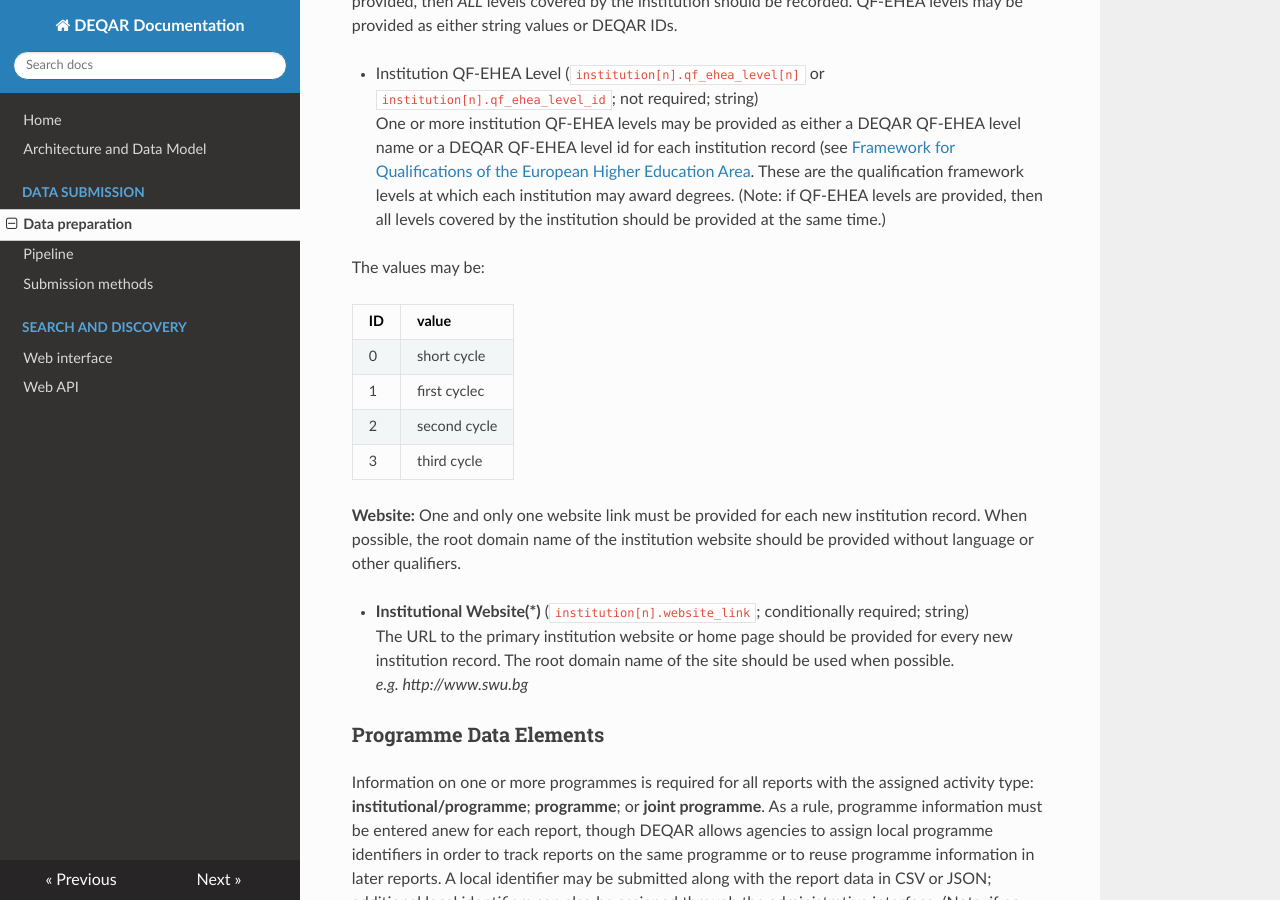
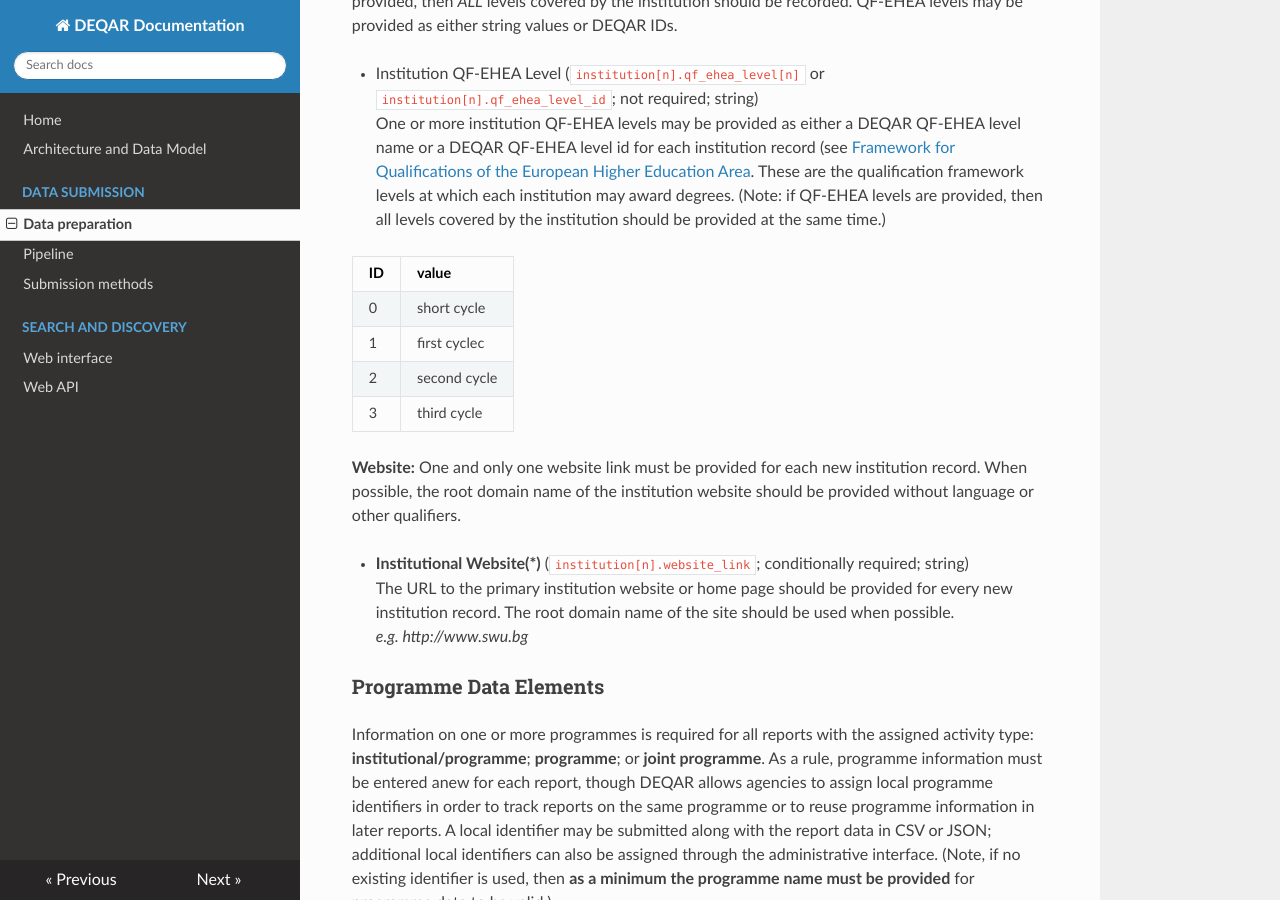
Before and after one commit to EQAR/deqar-docs, an MkDocs documentation site: the page built from docs/submission_object_fields.md, in a window 1280 px wide and 900 px high, scrolled down 6289 px. Built offline with MkDocs 1.6.1, drawn with Linux system fonts in a browser that asks for light colours; nearby versions of some CDN libraries; old or Windows-style settings are respelled for this version of MkDocs.

Commit message:
Update submission_object_fields.md

```diff
--- a/docs/submission_object_fields.md
+++ b/docs/submission_object_fields.md
@@ -163,8 +163,6 @@ The exact latitude and longitude of the institution site or the general latitude
 - Institution QF-EHEA Level (<code>institution[n].qf_ehea_level[n]</code> or <code>institution[n].qf_ehea_level_id</code>; not required; string)
 One or more institution QF-EHEA levels may be provided as either a DEQAR QF-EHEA level name or a DEQAR QF-EHEA level id for each institution record (see [Framework for Qualifications of the European Higher Education Area](http://ecahe.eu/w/index.php/Framework_for_Qualifications_of_the_European_Higher_Education_Area). These are the qualification framework levels at which each institution may award degrees. (Note: if QF-EHEA levels are provided, then all levels covered by the institution should be provided at the same time.)
 
-   The values may be:
-
    |ID |value       |
    |:--|:-----------|
    |0  |short cycle |
@@ -223,8 +221,6 @@ A single national qualification framework (NQF) level may be provided for each p
 - Programme QF-EHEA Level (<code>programme[n].qf_ehea_level</code> or <code>programme[n].qf_ehea_level_id</code>; not required; string)
 A single QF-EHEA level should be provided for each programme in the form of either a QF-EHEA level name or QF-EHEA level id (see [Framework for Qualifications of the European Higher Education Area](http://ecahe.eu/w/index.php/Framework_for_Qualifications_of_the_European_Higher_Education_Area).
 
-The values may be:
-
   |ID |name        |
   |:--|:-----------|
   |0  |short cycle |
```
